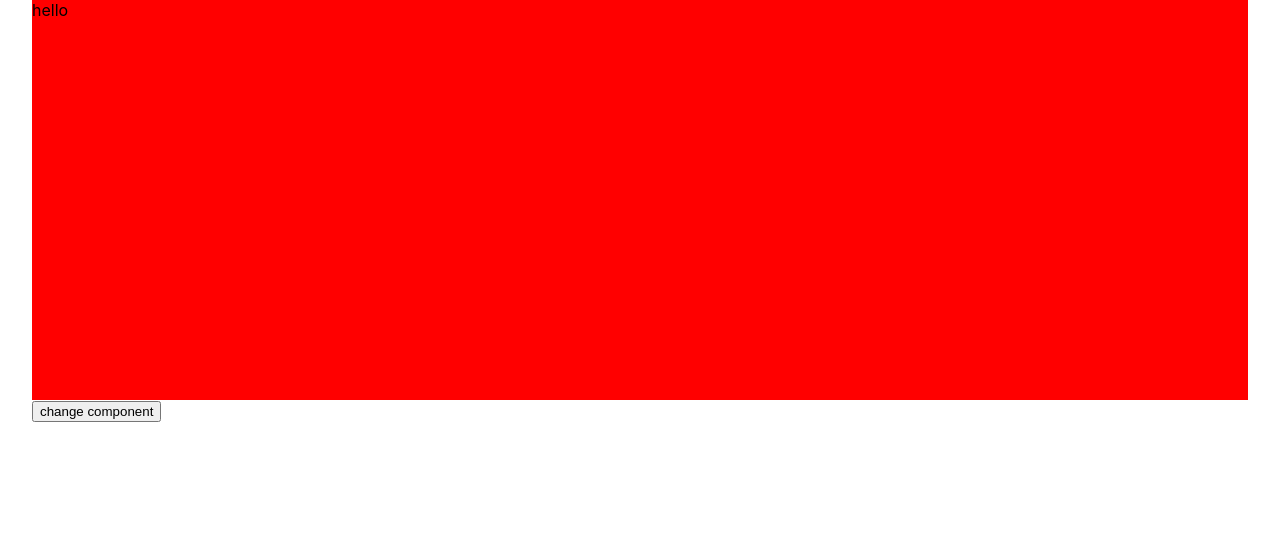
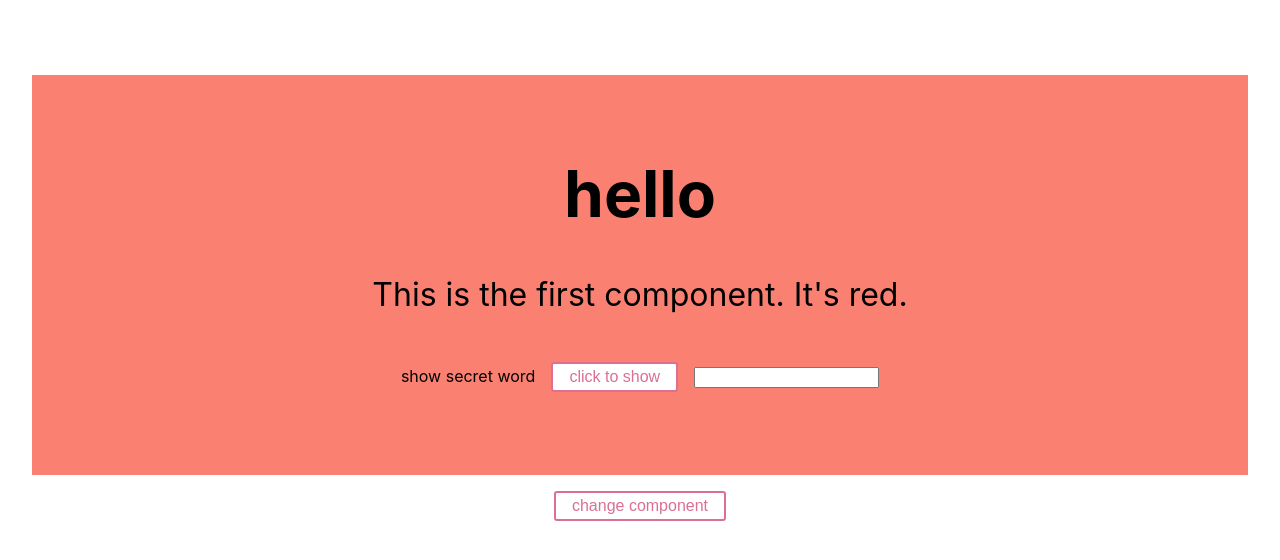
Before and after one commit to bmbaron/nextjs_practice, a Next.js app: page / in a window 1280 px wide. Shown: the top 560 px of the page. Built offline with nearby package versions, Linux system fonts and the light colour scheme.

Commit message:
implemented styled-components

```diff
--- a/components/Component1.tsx
+++ b/components/Component1.tsx
@@ -1,8 +1,9 @@
 
-
+import styled from 'styled-components'
 import React, { useContext } from 'react';
 import { TestContext } from '../contexts/TestContext'
-
+import { Button } from '../components/elements/Button'
+import { Container } from '../components/elements/Container'
 
 export const Component1 = () => {
 
@@ -10,14 +11,22 @@ export const Component1 = () => {
 
 	return (
 		<>
-			<div style={{backgroundColor: 'red', height: '50vh'}}>
-				hello
-			</div>
-			<button
+			<Container bg='red'>
+				<h1>hello</h1>
+				<p>This is the first component. It&apos;s red.</p>
+				<div>
+					show secret word
+					<Button primary={false}>click to show</Button>
+					<input></input>
+				</div>
+			</Container>
+			<Button
+				primary={true}
 				onClick={() => {
 					setToggleComponent(false)
 				}}
-			>change component</button>
+			>change component
+			</Button>
 		</>
-	);
-};
+	)
+}
--- a/components/Component2.tsx
+++ b/components/Component2.tsx
@@ -1,19 +1,24 @@
 import React, { useContext } from 'react';
 import { TestContext } from '../contexts/TestContext';
+import { Button } from './elements/Button';
+import { Container } from './elements/Container';
 
 export const Component2 = () => {
 	const { setToggleComponent } = useContext(TestContext)
 
 		return (
 			<>
-				<div style={{backgroundColor: 'blue', height: '50vh'}}>
-					goodbye
-				</div>
-				<button
-					onClick={() => {
-						setToggleComponent(true)
-					}}
-				>change component</button>
-			</>
+			<Container bg='blue'>
+				<h1>goodbye</h1>
+				<p>This is the second component. It&apos;s blue.</p>
+			</Container>
+			<Button
+				primary={false}
+				onClick={() => {
+					setToggleComponent(true)
+				}}
+			>change component
+			</Button>
+		</>
 	);
 };
--- /dev/null
+++ b/components/elements/Button.tsx
@@ -0,0 +1,20 @@
+import styled from 'styled-components'
+
+interface Props {
+	primary: boolean;
+}
+export const Button = styled.button<Props>`
+  color: palevioletred;
+	background: ${props => props.primary ? 'none' : 'white'};
+  font-size: 1em;
+  margin: 1em;
+  padding: 0.25em 1em;
+  border: 2px solid palevioletred;
+  border-radius: 3px;
+  display: inline-block;
+
+	&:hover {
+		cursor: pointer;
+		transform: scale(1.1);
+	}
+`
--- /dev/null
+++ b/components/elements/Container.tsx
@@ -0,0 +1,19 @@
+import styled from 'styled-components'
+
+interface Props {
+	bg: string
+}
+export const Container = styled.div<Props>`
+	background-color: ${props => props.bg === 'red' ? 'salmon' : 'skyblue'};
+	height: 50vh;
+
+	> h1 {
+		font-size: 4em;
+		color: black;
+		padding-top: 5rem;
+	}
+
+	>p {
+		font-size: 2em;
+	}
+`
--- a/contexts/TestContext.ts
+++ b/contexts/TestContext.ts
@@ -4,6 +4,7 @@ export type GlobalContent = {
 	toggleComponent: boolean,
 	setToggleComponent:(t: boolean) => void
 }
+
 export const TestContext = createContext<GlobalContent>({
 	toggleComponent: true,
 	setToggleComponent: () => {},
--- /dev/null
+++ b/pages/_document.js
@@ -0,0 +1,42 @@
+import Document, { Head, Html, Main, NextScript } from 'next/document'
+import { ServerStyleSheet } from 'styled-components'
+
+export default class MyDocument extends Document {
+	render() {
+		return (
+			<Html lang="en">
+				<Head></Head>
+				<body>
+					<Main />
+					<NextScript />
+				</body>
+			</Html>
+		)
+	}
+
+	static async getInitialProps(ctx) {
+		const sheet = new ServerStyleSheet()
+		const originalRenderPage = ctx.renderPage
+
+		try {
+			ctx.renderPage = () =>
+				originalRenderPage({
+					enhanceApp: (App) => (props) =>
+						sheet.collectStyles(<App {...props} />),
+				})
+
+			const initialProps = await Document.getInitialProps(ctx)
+			return {
+				...initialProps,
+				styles: (
+					<>
+						{initialProps.styles}
+						{sheet.getStyleElement()}
+					</>
+				),
+			}
+		} finally {
+			sheet.seal()
+		}
+	}
+}
--- a/styles/Home.module.css
+++ b/styles/Home.module.css
@@ -1,129 +1,4 @@
 .container {
-  padding: 0 2rem;
-}
-
-.main {
-  min-height: 100vh;
-  padding: 4rem 0;
-  flex: 1;
-  display: flex;
-  flex-direction: column;
-  justify-content: center;
-  align-items: center;
-}
-
-.footer {
-  display: flex;
-  flex: 1;
-  padding: 2rem 0;
-  border-top: 1px solid #eaeaea;
-  justify-content: center;
-  align-items: center;
-}
-
-.footer a {
-  display: flex;
-  justify-content: center;
-  align-items: center;
-  flex-grow: 1;
-}
-
-.title a {
-  color: #0070f3;
-  text-decoration: none;
-}
-
-.title a:hover,
-.title a:focus,
-.title a:active {
-  text-decoration: underline;
-}
-
-.title {
-  margin: 0;
-  line-height: 1.15;
-  font-size: 4rem;
-}
-
-.title,
-.description {
+  padding: 2rem 2rem;
   text-align: center;
 }
-
-.description {
-  margin: 4rem 0;
-  line-height: 1.5;
-  font-size: 1.5rem;
-}
-
-.code {
-  background: #fafafa;
-  border-radius: 5px;
-  padding: 0.75rem;
-  font-size: 1.1rem;
-  font-family: Menlo, Monaco, Lucida Console, Liberation Mono, DejaVu Sans Mono,
-    Bitstream Vera Sans Mono, Courier New, monospace;
-}
-
-.grid {
-  display: flex;
-  align-items: center;
-  justify-content: center;
-  flex-wrap: wrap;
-  max-width: 800px;
-}
-
-.card {
-  margin: 1rem;
-  padding: 1.5rem;
-  text-align: left;
-  color: inherit;
-  text-decoration: none;
-  border: 1px solid #eaeaea;
-  border-radius: 10px;
-  transition: color 0.15s ease, border-color 0.15s ease;
-  max-width: 300px;
-}
-
-.card:hover,
-.card:focus,
-.card:active {
-  color: #0070f3;
-  border-color: #0070f3;
-}
-
-.card h2 {
-  margin: 0 0 1rem 0;
-  font-size: 1.5rem;
-}
-
-.card p {
-  margin: 0;
-  font-size: 1.25rem;
-  line-height: 1.5;
-}
-
-.logo {
-  height: 1em;
-  margin-left: 0.5rem;
-}
-
-@media (max-width: 600px) {
-  .grid {
-    width: 100%;
-    flex-direction: column;
-  }
-}
-
-@media (prefers-color-scheme: dark) {
-  .card,
-  .footer {
-    border-color: #222;
-  }
-  .code {
-    background: #111;
-  }
-  .logo img {
-    filter: invert(1);
-  }
-}
--- a/tsconfig.json
+++ b/tsconfig.json
@@ -15,6 +15,6 @@
     "jsx": "preserve",
     "incremental": true
   },
-  "include": ["next-env.d.ts", "**/*.ts", "**/*.tsx"],
+  "include": ["next-env.d.ts", "**/*.ts", "**/*.tsx", "pages/_document.js"],
   "exclude": ["node_modules"]
 }
```
